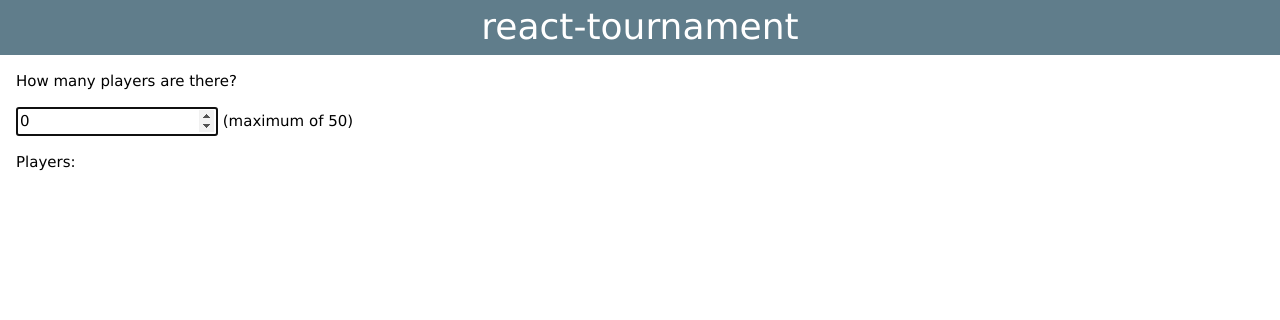
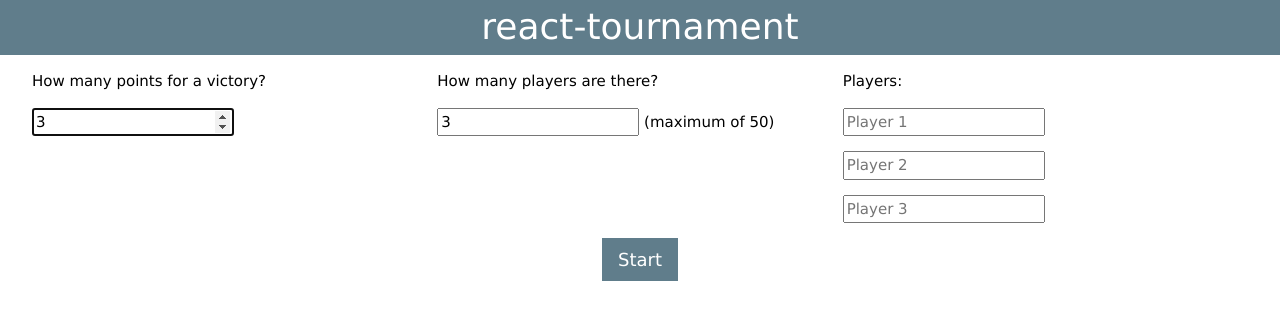
Before and after one commit to tommasobonomo/react-tournament, a React (Create React App) app: page / in a window 1280 px wide. Shown: the top 320 px of the page. Built offline with nearby package versions, Linux system fonts and the light colour scheme.

Commit message:
Completely re-implemented the start sequence

```diff
--- a/src/components/App.js
+++ b/src/components/App.js
@@ -24,11 +24,12 @@ class App extends Component {
     this.state = {
       "players": [],
       "staticPlayers": [],
-      "numberPlayers": 0,
+      "numberPlayers": 3,
       "numberEntered": false,
       "start": true,
       "end": false,
-      "disabledPlayer": null
+      "disabledPlayer": null,
+      "winPoints":3
     };
     this.initialState = this.state;
   }
@@ -70,16 +71,15 @@ class App extends Component {
   // number input handler
   handleNumbers(event) {
 
-    this.setState({"numberPlayers":event.target.value});
-
-    // // number control
-    // if (this.state.numberPlayers <= 2) {
-    //   window.alert("You need to have 3 or more players");
-    // } else {
-    //   this.setState({
-    //     "numberEntered": true,
-    //   })
-    // }
+    // number control
+    if (event.target.value <= 2) {
+      window.alert("You need to have 3 or more players");
+    } else {
+      this.setState({
+        "numberPlayers":event.target.value
+        // "numberEntered": true,
+      })
+    }
   }
 
   // players' name input handler
@@ -105,6 +105,20 @@ class App extends Component {
     //   "staticPlayers": players,
     //   "start": false
     // })
+  }
+
+  // win points input handler
+  handleWinPoints(event) {
+    if (event.target.value <= 0) {
+      window.alert("Win points cannot be zero or negative");
+    } else {
+      this.setState({"winPoints": event.target.value});
+    }
+  }
+
+  // sets the start element in state to false
+  setStartFalse() {
+    this.setState({"start" : false});
   }
 
   // score input handler
@@ -177,11 +191,11 @@ class App extends Component {
       tmp[awayPos].gamesDrawn++;
     } else {
       if (homeWin) {
-        tmp[homePos].points += 3;
+        tmp[homePos].points += this.state.winPoints;
         tmp[homePos].gamesWon++;
         tmp[awayPos].gamesLost++;
       } else if (!homeWin) {
-        tmp[awayPos].points += 3;
+        tmp[awayPos].points += this.state.winPoints;
         tmp[awayPos].gamesWon++;
         tmp[homePos].gamesLost++;
       }
@@ -270,21 +284,17 @@ class App extends Component {
             />
           </div>
         </div>
-      ;
     } else {
       component =
         <div className="w3-row">
-          {/* <Start
-            handleNumbers={this.handleNumbers.bind(this)}
-            numberEntered={this.state.numberEntered}
-            numberPlayers={this.state.numberPlayers}
-            handlePlayers={this.handlePlayers.bind(this)}
-          /> */}
           <Settings
             numberEntered={this.state.numberEntered}
             handleNumbers={this.handleNumbers.bind(this)}
             numberPlayers={this.state.numberPlayers}
             handlePlayers={this.handlePlayers.bind(this)}
+            winPoints={this.state.winPoints}
+            handleWinPoints={this.handleWinPoints.bind(this)}
+            setStartFalse={this.setStartFalse.bind(this)}
           />
         </div>;
     }
--- a/src/components/start/Settings.js
+++ b/src/components/start/Settings.js
@@ -23,15 +23,38 @@ const playerInputs = (n,handlePlayers) => {
 const Settings = (props) => {
   return (
     <div>
+      <div className="w3-container w3-row">
+        <div className="w3-third">
+          <p>How many points for a victory?</p>
+          <p>
+            <input
+              value={props.winPoints}
+              onChange={props.handleWinPoints}
+              type="number"
+              autoFocus
+            />
+          </p>
+        </div>
+        <div className="w3-third">
           <p>How many players are there?</p>
           <p><input
           value={props.numberPlayers}
           onChange={props.handleNumbers}
           type="number"
-        autoFocus
           /> (maximum of 50)</p>
-      <div><p> Players: </p>
+        </div>
+        <div className="w3-third">
+          <p> Players: </p>
           {playerInputs(props.numberPlayers,props.handlePlayers)}
+        </div>
+      </div>
+      <div className="w3-center">
+        <button
+          className="w3-button w3-blue-grey w3-large"
+          onClick={props.setStartFalse}
+        >
+          Start
+        </button>
       </div>
     </div>
   );
```
Also changed, not shown: src/components/start/Names.js (deleted, +0 -32 lines), src/components/start/Numbers.js (deleted, +0 -22 lines). Lines whose indentation alone changed are shown as unchanged.
